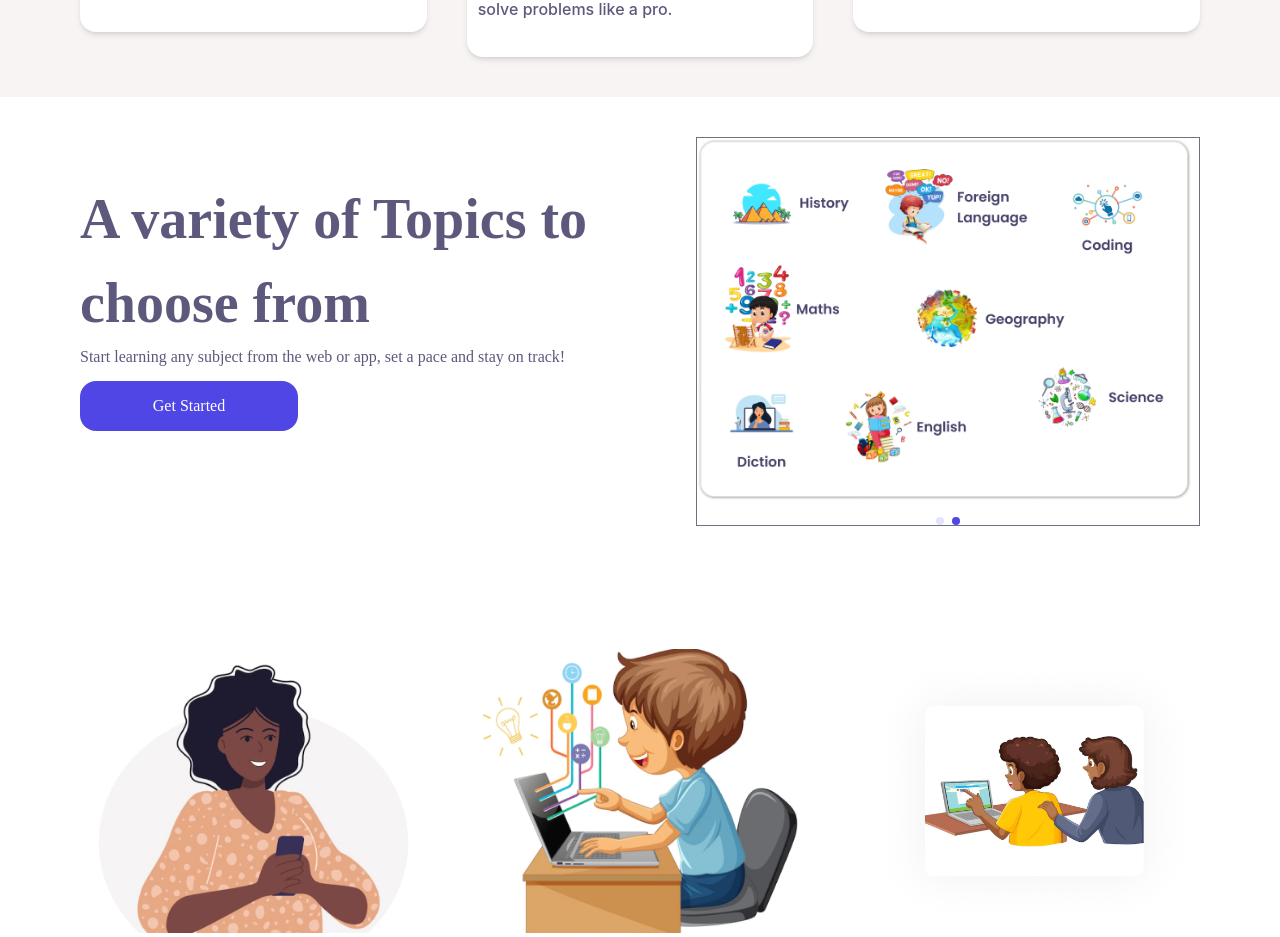
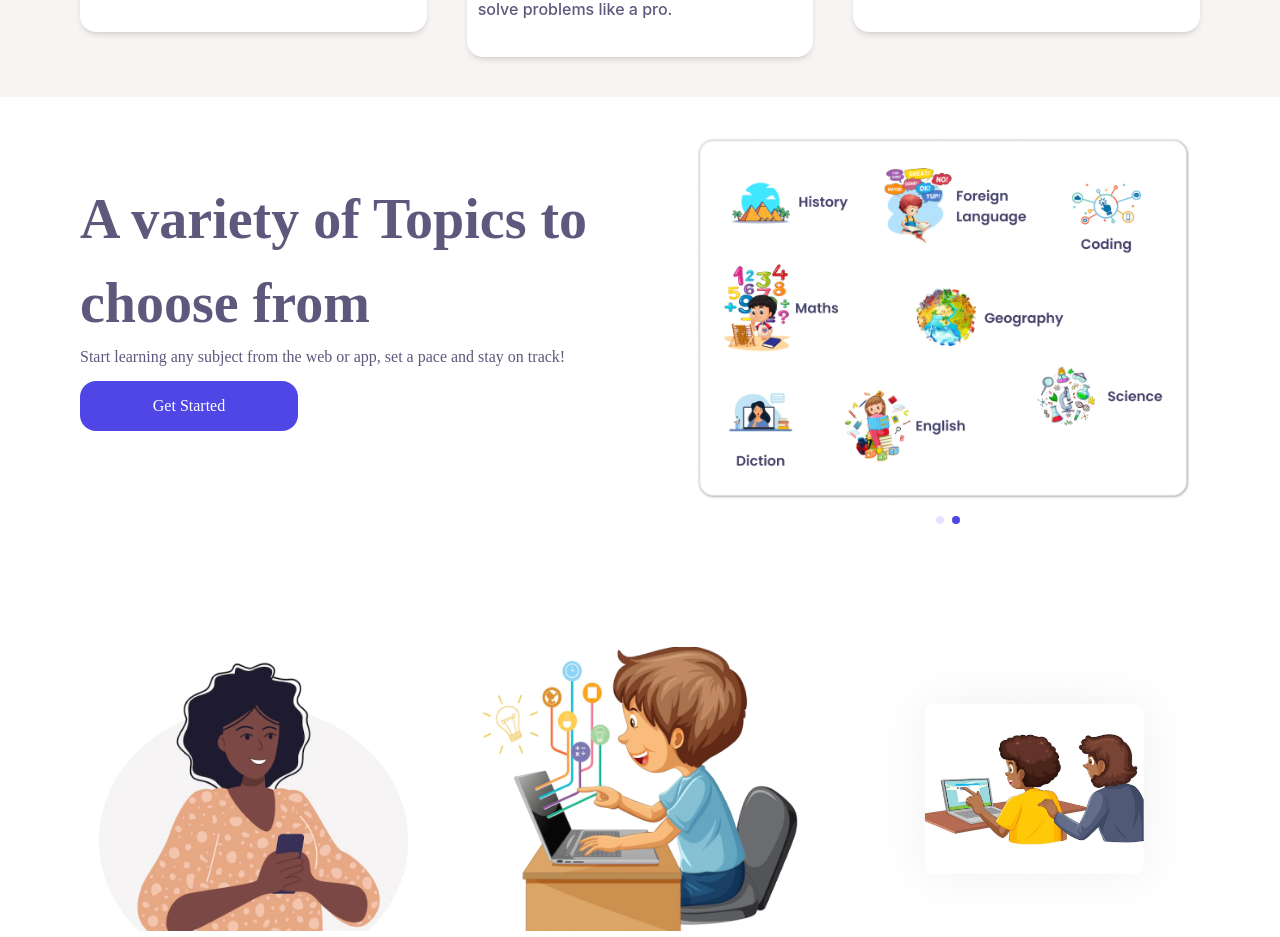
Before and after one commit to techoli/NimoPrototype, a React (Create React App) app: page / in a window 1280 px wide. Shown: the part 4980-5917 px from the top of the page. Built offline with nearby package versions, Linux system fonts and the light colour scheme.

Commit message:
New update

```diff
--- a/src/pages/sections/topics/TopicsVariety.tsx
+++ b/src/pages/sections/topics/TopicsVariety.tsx
@@ -30,7 +30,7 @@ function TopicsVariety() {
             </div>
           </div>
         </div>
-        <div className=" w-full sm:w-[45%] flex justify-center border border-gray-500 ">
+        <div className=" w-full sm:w-[45%] flex justify-center  ">
           {/* <SimpleImageSlide /> */}
           <Slider images={images} autoplayInterval={4000} />
         </div>
```
